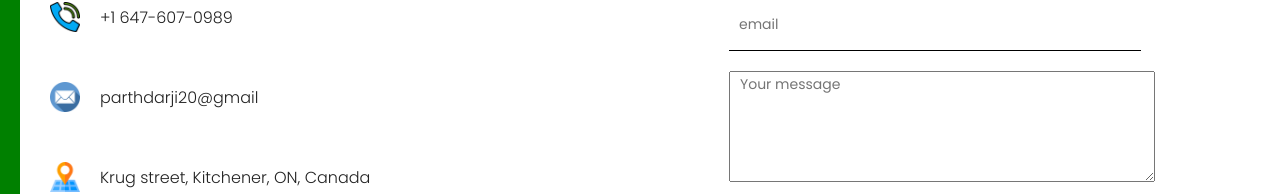
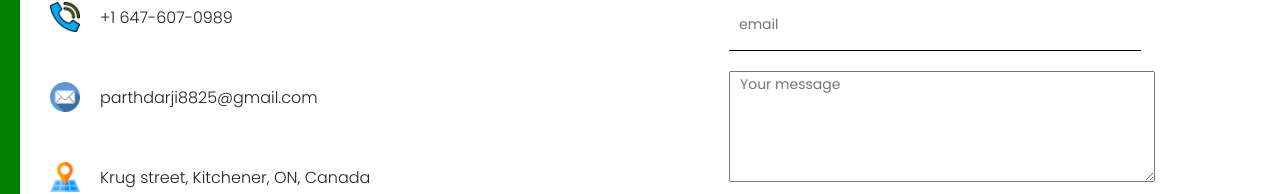
Before and after one commit to Parth8825/portfolio, a React (Create React App) app: page / in a window 1280 px wide. Shown: the part 2532-2726 px from the top of the page. Built offline with nearby package versions, Linux system fonts and the light colour scheme.

Commit message:
minor change

```diff
--- a/src/components/contact/Contact.jsx
+++ b/src/components/contact/Contact.jsx
@@ -103,13 +103,13 @@ const Contact = () => {
             <div className="c-info-item">
               <img src={Email} alt="" className="c-icon" />
               <a
-                href="mailto: parthdarji20@gmail.com"
+                href="mailto: parthdarji8825@gmail.com"
                 style={{
                   textDecoration: "none",
                   color: darkMode ? "white" : "#222",
                 }}
               >
-                parthdarji20@gmail
+                parthdarji8825@gmail.com
               </a>
             </div>
             <div className="c-info-item">
```
